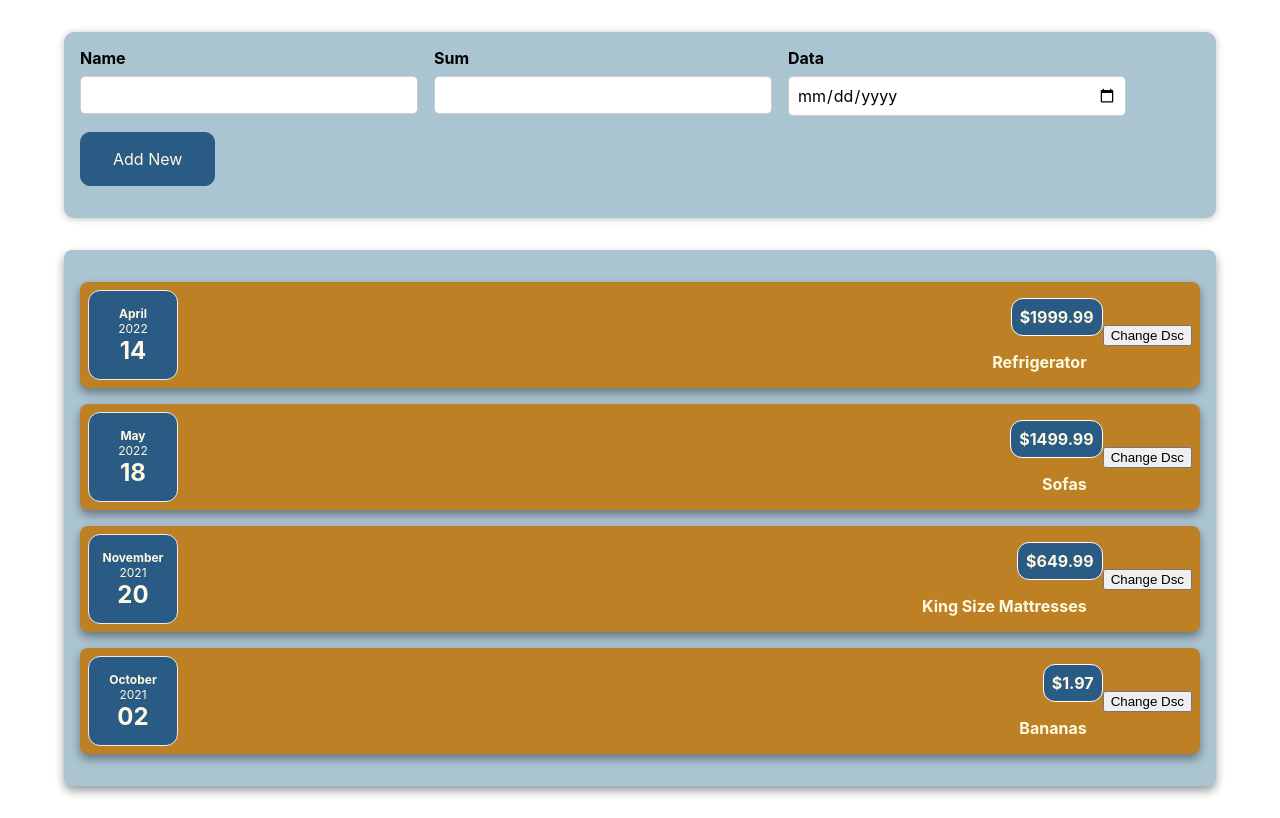
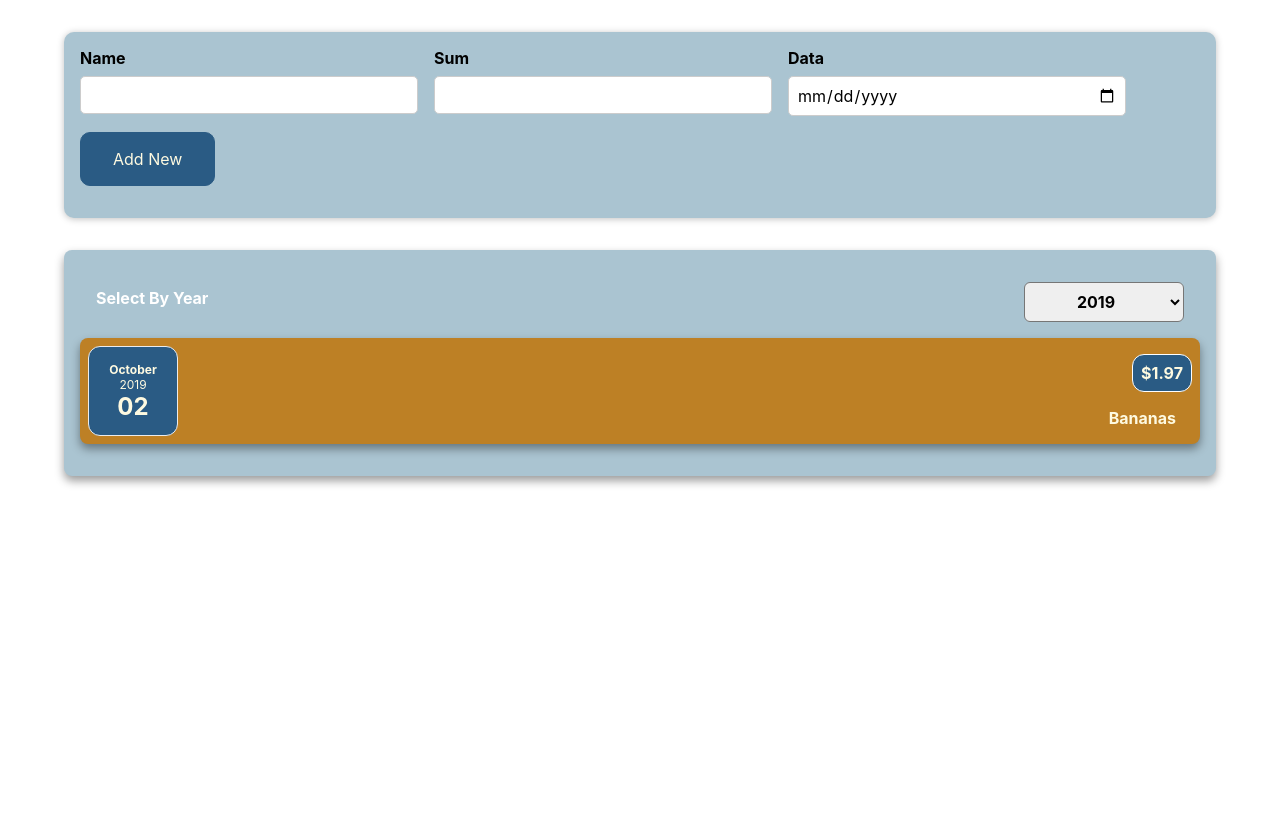
Before and after one commit to OlegZaichuk/ReactJS_Cost_Accounting, a React (Create React App) app: page / in a window 1280 px wide. Built offline with nearby package versions, Linux system fonts and the light colour scheme.

Commit message:
update filter by Year

```diff
--- a/src/App.js
+++ b/src/App.js
@@ -13,29 +13,25 @@ function App() {
     },
     {
       id: '12342345',
-      data: new Date(2022,4,18),
+      data: new Date(2021,4,18),
       description: 'Sofas',
       amount: 1499.99,
     },
     {
       id: '9876',
-      data: new Date(2021,10,20),
+      data: new Date(2020,10,20),
       description: 'King Size Mattresses',
       amount: 649.99,
     },
     {
       id: '13987',
-      data: new Date(2021,9,2),
+      data: new Date(2019,9,2),
       description: 'Bananas',
       amount: 1.97,
     },
   ]
   const [costsList, setCostsList] = useState(costs)
   const addCostHandler = (costNew) =>{
-    // console.log(costsList)
-    // console.log(costNew)
-    // const newCostsList = costsList.push(costNew)
-    // console.log(newCostsList)
     setCostsList([costNew, ...costsList])
   }
 
--- a/src/components/CostDateView.jsx
+++ b/src/components/CostDateView.jsx
@@ -4,13 +4,14 @@ import '../css/CostDate.css';
 const CostDateView = (props) => {
     const year = props.date.getFullYear();
     const month = props.date.toLocaleString('en-US', {month: 'long'});
-    const day = props.date.toLocaleString('en-US', {day: '2-digit'});
+    const dayCost = props.date.toLocaleString('en-US', {day: '2-digit'});
+
 
     return (
         <div className='cost-date'>
             <div className='cost-date__month'>{month}</div>
             <div className='cost-date__year'>{year}</div>
-            <div className='cost-date__day'>{day}</div>
+            <div className='cost-date__day'>{dayCost}</div>
         </div>
     );
 };
--- a/src/components/CostFilter_UI/CostFilter.js
+++ b/src/components/CostFilter_UI/CostFilter.js
@@ -0,0 +1,24 @@
+import React, {useState} from 'react';
+import './CostsFilter.css';
+
+const CostFilter = (props) => {
+    const yearChangeHandler = (e) => {
+        props.onChangeYear(e.target.value)
+    }
+
+    return (
+        <div className='costs-filter'>
+            <div className="costs-filter__control">
+                <label>Select By Year</label>
+                <select value={props.year} onChange={yearChangeHandler}>
+                    <option value="2022">2022</option>
+                    <option value="2021">2021</option>
+                    <option value="2020">2020</option>
+                    <option value="2019">2019</option>
+                </select>
+            </div>
+        </div>
+    );
+};
+
+export default CostFilter;
--- /dev/null
+++ b/src/components/CostFilter_UI/CostsFilter.css
@@ -0,0 +1,24 @@
+.costs-filter {
+  color: white;
+  padding: 0 1rem;
+}
+
+.costs-filter__control {
+  display: flex;
+  width: 100%;
+  align-items: center;
+  justify-content: space-between;
+  margin: 1rem 0;
+}
+
+.costs-filter label {
+  font-weight: bold;
+  margin-bottom: 0.5rem;
+}
+
+.costs-filter select {
+  font: inherit;
+  padding: 0.5rem 3rem;
+  font-weight: bold;
+  border-radius: 6px;
+}
--- /dev/null
+++ b/src/components/CostFilter_UI/CostsFilter.js
@@ -0,0 +1,23 @@
+import "./CostsFilter.css";
+
+const CostsFilter = (props) => {
+  const yearChangeHandler = (event) => {
+    props.onChangeYear(event.target.value);
+  };
+
+  return (
+    <div className="costs-filter">
+      <div className="costs-filter__control">
+        <label>Выбор По Году</label>
+        <select value={props.year} onChange={yearChangeHandler}>
+          <option value="2022">2022</option>
+          <option value="2021">2021</option>
+          <option value="2020">2020</option>
+          <option value="2019">2019</option>
+        </select>
+      </div>
+    </div>
+  );
+};
+
+export default CostsFilter;
--- a/src/components/CostItems.jsx
+++ b/src/components/CostItems.jsx
@@ -5,9 +5,9 @@ import Card from "./Card";
 
 const CostItems = (props) => {
     const [description, setDescription] = useState(props.description)
-    const changeDescriptionHandler = () => {
-        setDescription("new")
-    }
+    // const changeDescriptionHandler = () => {
+    //     setDescription("new")
+    // }
     return (
         <Card className='cost-item'>
             <CostDateView date={props.date}/>
@@ -15,7 +15,7 @@ const CostItems = (props) => {
                 <h2>{description}</h2>
                 <div className='cost-item__price'>${props.amount}</div>
             </div>
-            <button onClick={changeDescriptionHandler}>Change Dsc</button>
+            {/*<button onClick={changeDescriptionHandler}>Change Dsc</button>*/}
         </Card>
     );
 };
--- a/src/components/Costs.jsx
+++ b/src/components/Costs.jsx
@@ -1,13 +1,23 @@
-import React from 'react';
+import React, {useState} from 'react';
 import CostItems from "./CostItems";
 import '../css/Costs.css'
 import Card from "./Card";
+import CostFilter from "./CostFilter_UI/CostFilter";
+
+// function isYear(in_data, curYear) {
+//     return  in_data.data == curYear
+// }
 
 const Costs = (props) => {
+    const [currentYear, setCurrentYear] = useState('2019')
+    const changeYear = (newYear) =>{
+        setCurrentYear(newYear)
+    }
     return (
         <Card className='costs'>
-            {props.costsList.map(costItem => <CostItems key={costItem.id} date={costItem.data} description={costItem.description}
-                                              amount={costItem.amount}/>)}
+            <CostFilter year={currentYear} onChangeYear={changeYear} />
+            {props.costsList.filter(el => el.data.getFullYear() == currentYear).
+            map(costItem => <CostItems key={costItem.id} date={costItem.data} description={costItem.description} amount={costItem.amount}/>)}
         </Card>
     );
 };
--- a/src/components/newCost/CostForm.jsx
+++ b/src/components/newCost/CostForm.jsx
@@ -8,9 +8,8 @@ const CostForm = (props) => {
 
     const addNewCost = (e) => {
         e.preventDefault();
-        const sendDate = { data: new Date(costDate), description: costName, amount: costSum};
+        const sendDate = { data: new Date(costDate.replace(/-/g, '\/')), description: costName, amount: costSum};
         props.onNewCostData(sendDate);
-
         setCostName('');
         setCostSum('');
         setCostData('');
--- a/src/components/newCost/NewCost.jsx
+++ b/src/components/newCost/NewCost.jsx
@@ -9,6 +9,8 @@ const NewCost = (props) => {
             id: Math.random().toString()
         };
         props.onAddCost(newCostDataOut);
+        console.log('newCostDataHandler')
+        console.log(newCostDataOut)
     }
 
     return (
```
